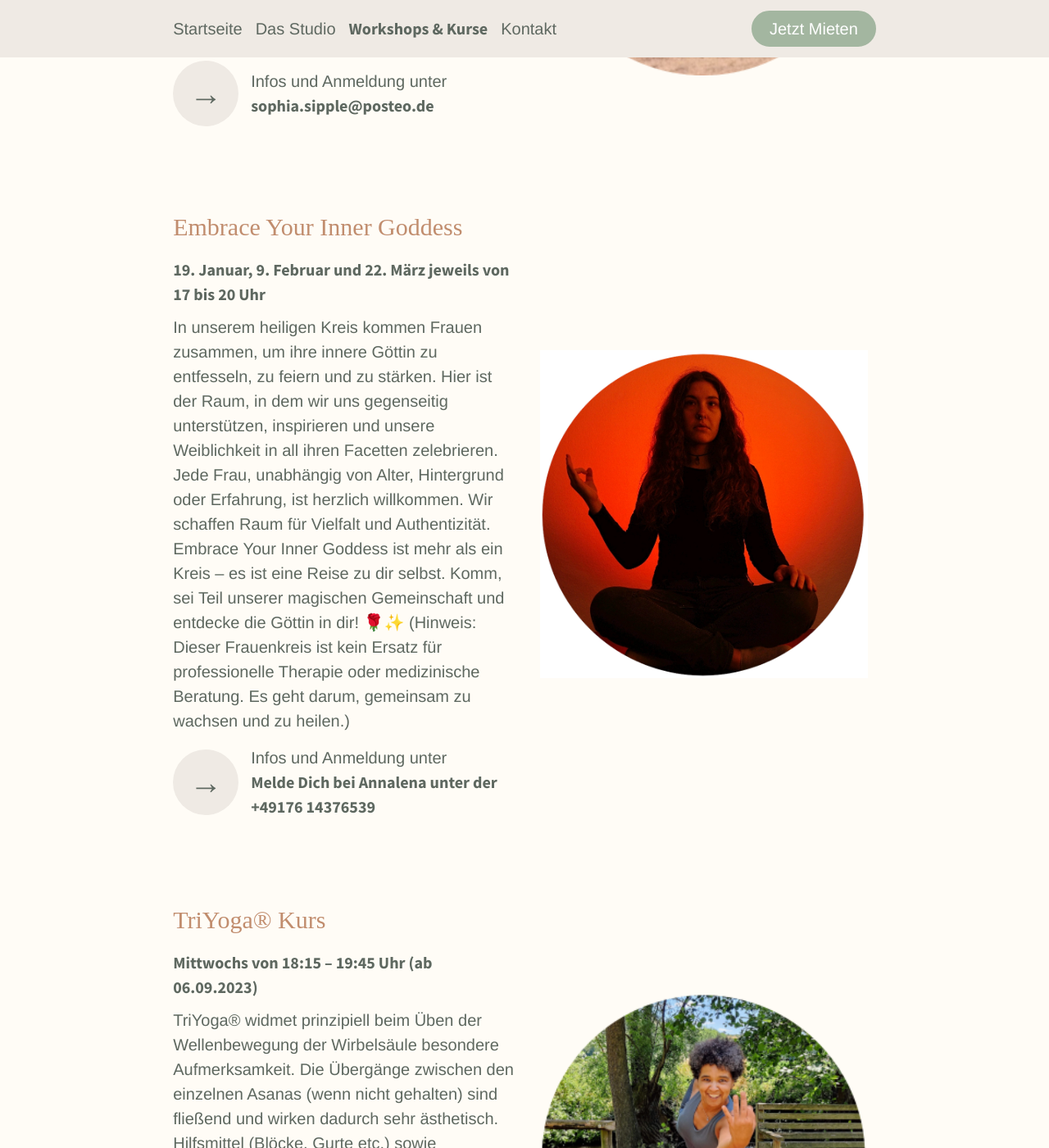
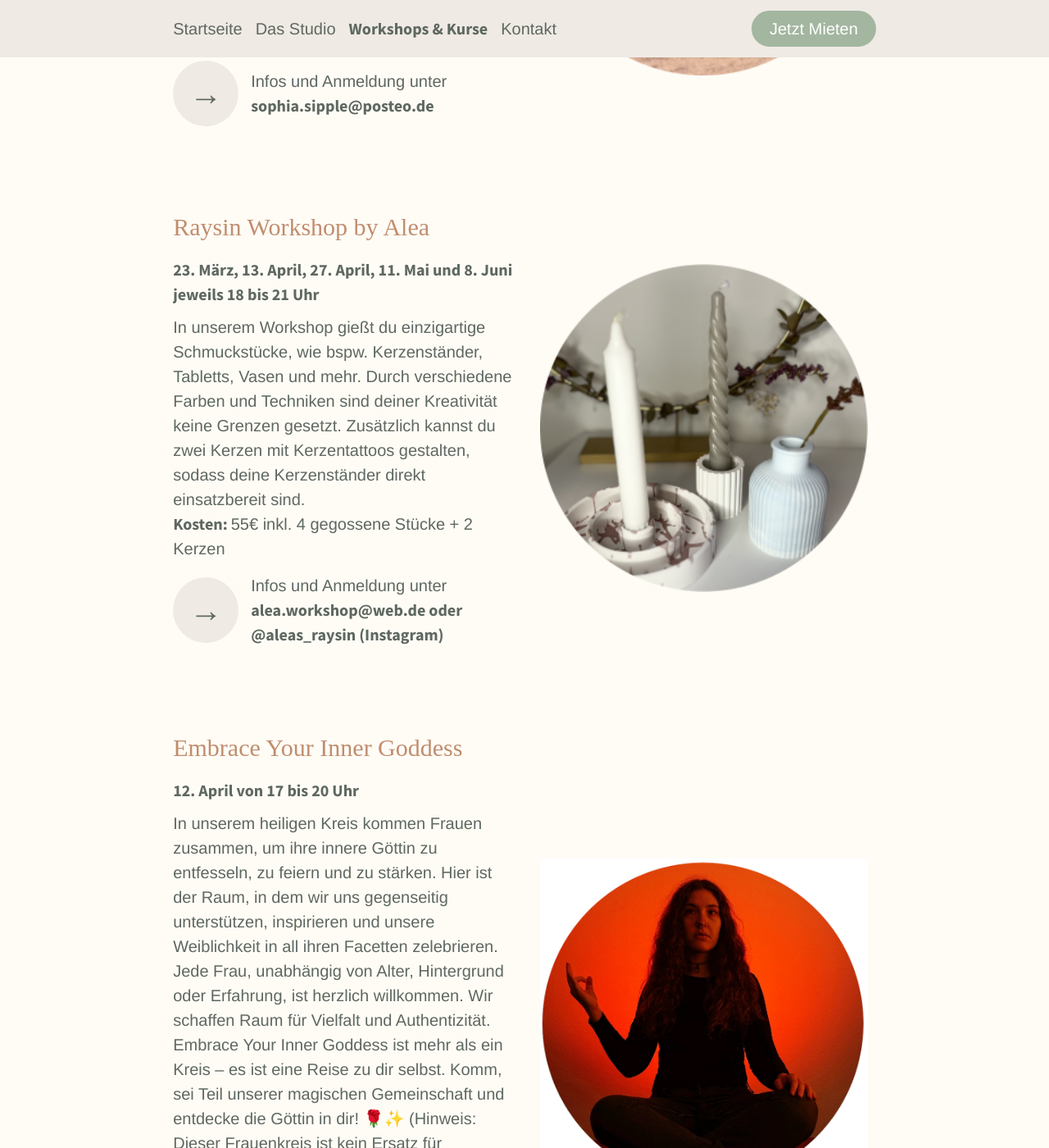
Before and after one commit to sonjafeitsch/meine-nische-website, a Jekyll site: the page built from kurse.html, in a window 1280 px wide and 1400 px high, scrolled down 3145 px. Shown: the whole window at 82% size. Built offline with Jekyll 4.4.1, drawn with Linux system fonts in a browser that asks for light colours; some web fonts are replaced.

Commit message:
update events

```diff
--- a/kurse.html
+++ b/kurse.html
@@ -44,9 +44,15 @@ events:
     weich und tiefenentspannt werden."
     costs: "10-20 Euro (zahle soviel du kannst und möchtest)"
     address: "sophia.sipple@posteo.de"
+  - name: "Raysin Workshop by Alea"
+    image: raysin.png
+    time: 23. März, 13. April, 27. April, 11. Mai und 8. Juni jeweils 18 bis 21 Uhr
+    description: "In unserem Workshop gießt du einzigartige Schmuckstücke, wie bspw. Kerzenständer, Tabletts, Vasen und mehr. Durch verschiedene Farben und Techniken sind deiner Kreativität keine Grenzen gesetzt. Zusätzlich kannst du zwei Kerzen mit Kerzentattoos gestalten, sodass deine Kerzenständer direkt einsatzbereit sind."
+    costs: "55€ inkl. 4 gegossene Stücke + 2 Kerzen"
+    address: "alea.workshop@web.de oder @aleas_raysin (Instagram)"
   - name: "Embrace Your Inner Goddess"
     image: womenCircle2.png
-    time: 19. Januar, 9. Februar und 22. März jeweils von 17 bis 20 Uhr
+    time: 12. April von 17 bis 20 Uhr
     description: "In unserem heiligen Kreis kommen Frauen zusammen, um ihre innere Göttin zu entfesseln, zu feiern und
     zu stärken. Hier ist der Raum, in dem wir uns gegenseitig unterstützen, inspirieren und unsere Weiblichkeit in
     all ihren Facetten zelebrieren. Jede Frau, unabhängig von Alter, Hintergrund oder Erfahrung, ist herzlich willkommen.
```
Also changed, not shown: images/events/raysin.png (added).
